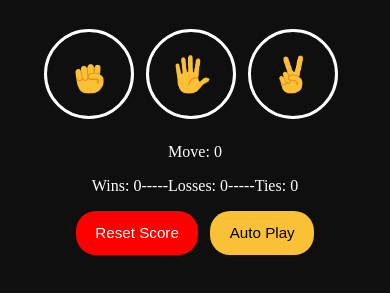
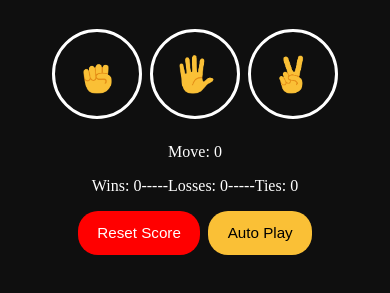
Before and after one commit to tanmayhutt/rock-paper-scissors, a plain HTML site: page index.html in a window 390 px wide. Shown: the part 111-404 px from the top of the page. Drawn offline with Linux system fonts and the light colour scheme.

Commit message:
Update: improved rock-paper-scissors

```diff
--- a/index.html
+++ b/index.html
@@ -9,6 +9,7 @@
 
 <body>
     <p class="title"> Rock Paper Scissors </p>
+    <div class="move-buttons-row">
         <button class="move-button" onclick="
         playGame('rock');
         "><img src="images/rock-emoji.png" class="move-icon"></button>
@@ -20,12 +21,14 @@
         <button class="move-button" onclick="
         playGame('scissors');
         "><img src="images/scissors-emoji.png" class="move-icon"></button>
+    </div>
 
     <p class="js-result result"></p>
     <p class="js-moves"></p>
     <p class="js-move-number move-number"></p>
     <p class="js-score score"></p>
 
+    <div class="action-buttons-row">
         <button class="reset-score-button" onclick="
         score.wins = 0;
         score.losses = 0;
@@ -39,6 +42,7 @@
         <button class="auto-play-button js-auto-play-button" onclick="
         autoPlay();
         ">Auto Play</button>
+    </div>
 
     <script src="rock-paper-scissors.js"></script>
 </body>
--- a/rock-papar-scissors.css
+++ b/rock-papar-scissors.css
@@ -16,6 +16,15 @@ body {
     min-height: 40px;
 }
 
+.move-buttons-row,
+.action-buttons-row {
+    display: flex;
+    justify-content: center;
+    align-items: center;
+    gap: 2vw;
+    margin-bottom: 2vw;
+}
+
 .move-button {
     background-color: transparent;
     border: 3px solid white;
@@ -26,7 +35,6 @@ body {
     max-height: 120px;
     min-height: 60px;
     border-radius: 50%;
-    margin-right: 2vw;
     margin-bottom: 1vw;
     cursor: pointer;
     display: inline-flex;
@@ -59,7 +67,6 @@ body {
     background-color: red;
     border: none;
     color: white;
-    margin-right: 2vw;
 }
 
 .auto-play-button {
@@ -96,6 +103,12 @@ body {
         font-size: 2rem;
     }
 
+    .move-buttons-row,
+    .action-buttons-row {
+        gap: 2vw;
+        margin-bottom: 2vw;
+    }
+
     .move-button {
         width: 28vw;
         height: 28vw;
@@ -103,7 +116,6 @@ body {
         max-height: 90px;
         min-width: 48px;
         min-height: 48px;
-        margin-right: 2vw;
         margin-bottom: 2vw;
     }
 
@@ -130,7 +142,6 @@ body {
         min-width: 44px;
         min-height: 44px;
         margin-bottom: 2vw;
-        margin-right: 2vw;
     }
 
     .auto-play-button {
```
Lines whose indentation alone changed are shown as unchanged.
